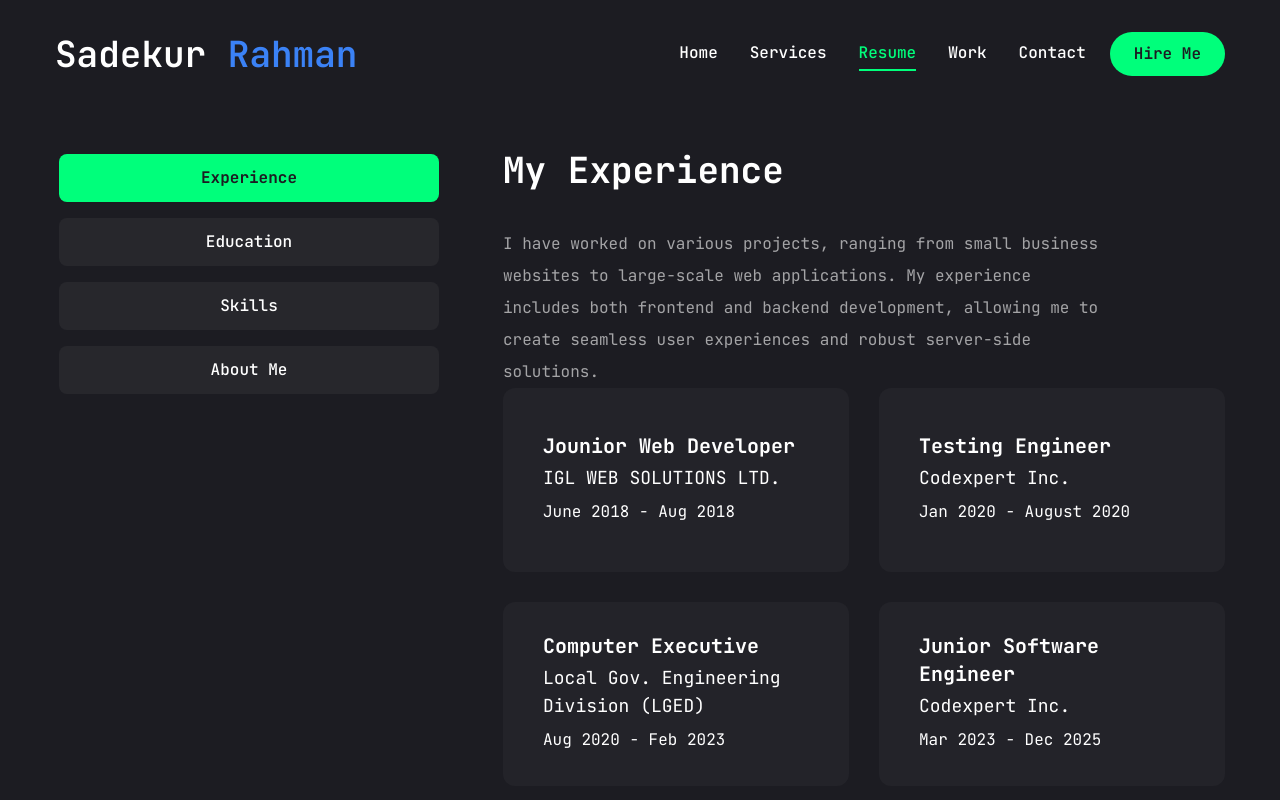
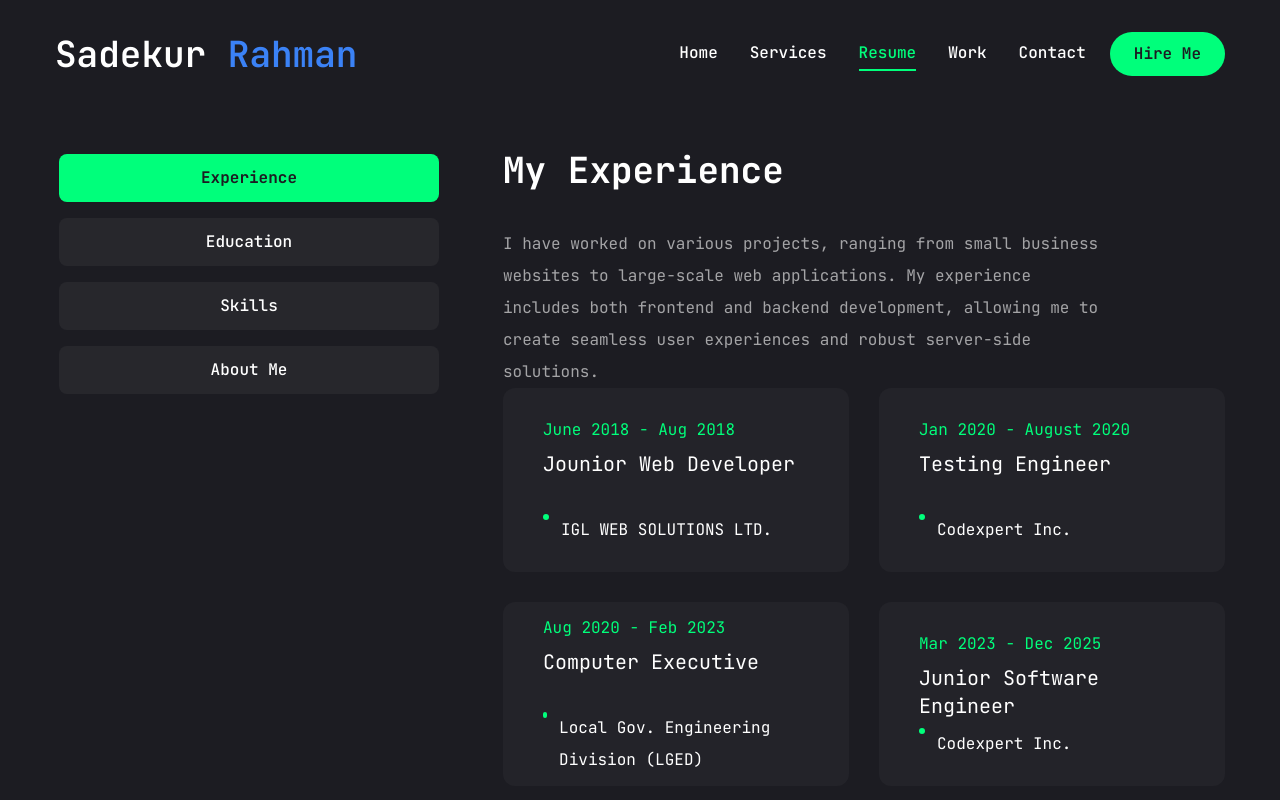
Before and after one commit to sadekur/pfs-2, a Next.js app: page /resume in a window 1280 px wide. Built offline with nearby package versions, Linux system fonts and the light colour scheme.

Commit message:
Update: Refactor ScrollArea import and enhance experience section layout

```diff
--- a/app/resume/page.jsx
+++ b/app/resume/page.jsx
@@ -240,9 +240,13 @@ const Resume = () => {
                 {experience.items.map((item, index) => {
                   return (
                     <li key={index} className="bg-[#232329] h-[184px] py-6 px-10 rounded-xl flex flex-col justify-center iteams-center lg:items-start gap-1">
-                      <h4 className="text-xl font-bold">{item.position}</h4>
-                      <p className="text-lg">{item.company}</p>
-                      <p className="text-md">{item.duration}</p>
+                      <span className="text-accent">{item.duration}</span>
+                      <h3 className="text-xl max-w-[268px] min-h-[60px] text-center lg:text-left">{item.position}</h3>
+                      <div className="flex iteam-center gap-3 ">
+                        <span className="w-[6px] h-[6px] rounded-full bg-accent">
+                        </span>
+                        <p className="text-white/68">{item.company}</p>
+                      </div>
                     </li>
                   )
                 })}
```
